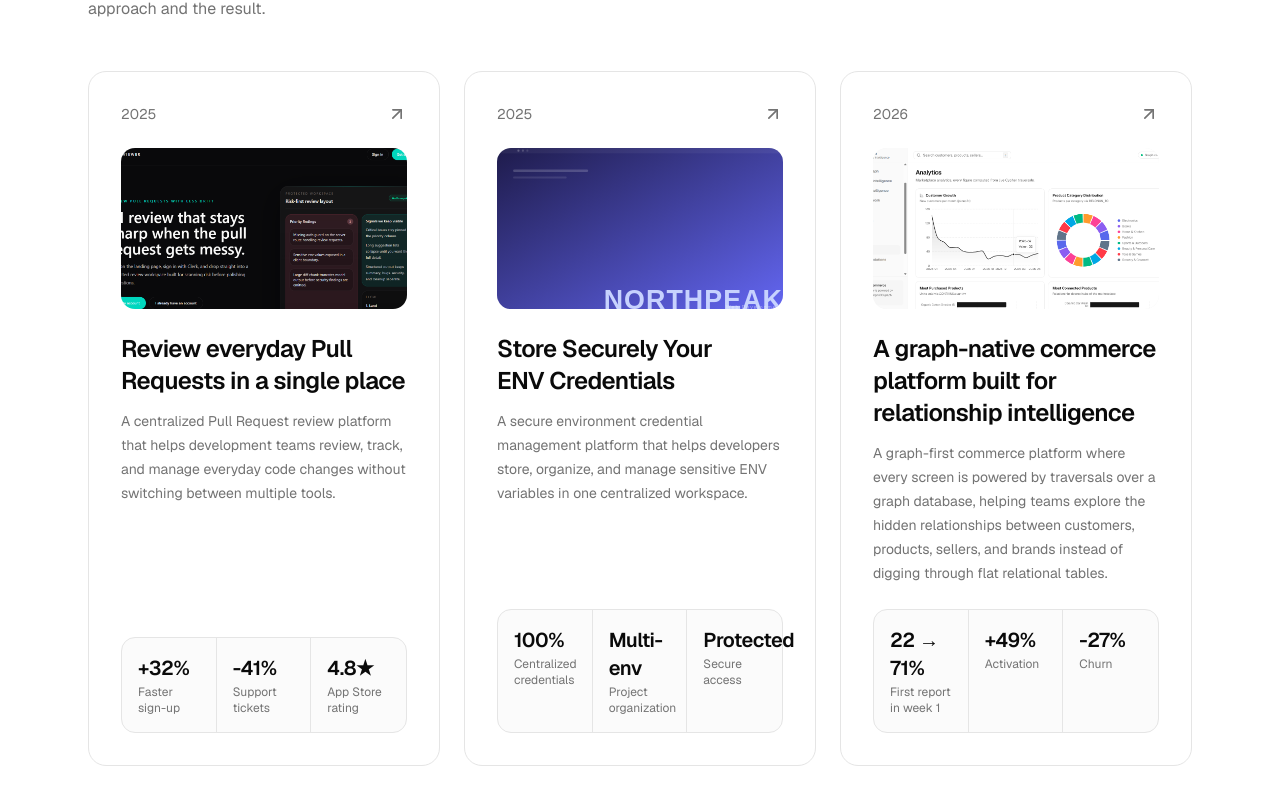
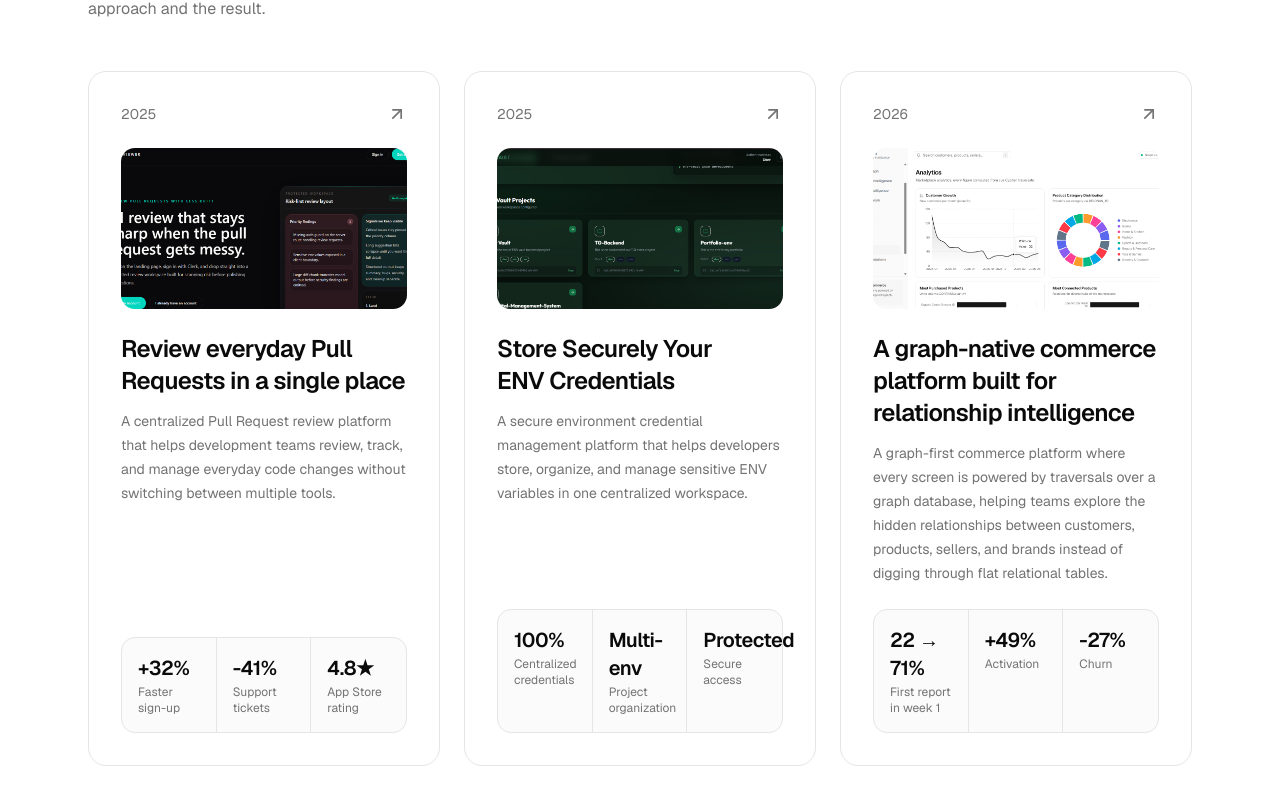
Before and after one commit to Shubhamprogrammar/sas3d, a Next.js app: page / in a window 1280 px wide. Shown: the part 3996-4800 px from the top of the page. Built offline with nearby package versions, Linux system fonts and the light colour scheme.

Commit message:
attach env project image

```diff
--- a/src/data/projects.ts
+++ b/src/data/projects.ts
@@ -43,11 +43,11 @@ export const projects: Project[] = [
     category: "Web Development",
     role: ["Product Design", "UX Research", "Design System", "Web Development", "Devops"],
     status: "live",
-    cover: "/images/projects/p2.svg",
+    cover: "/images/projects/e_2.png",
     gallery: [
+      "/images/projects/e_2.png",
       "/images/projects/env_1.png",
-      "/images/projects/p3.svg",
-      "/images/projects/p4.svg",
+      "/images/projects/e_3.png",
     ],
     excerpt:
       "A secure environment credential management platform that helps developers store, organize, and manage sensitive ENV variables in one centralized workspace.",
```
Also changed, not shown: public/images/projects/e_2.png (added), public/images/projects/e_3.png (added).
